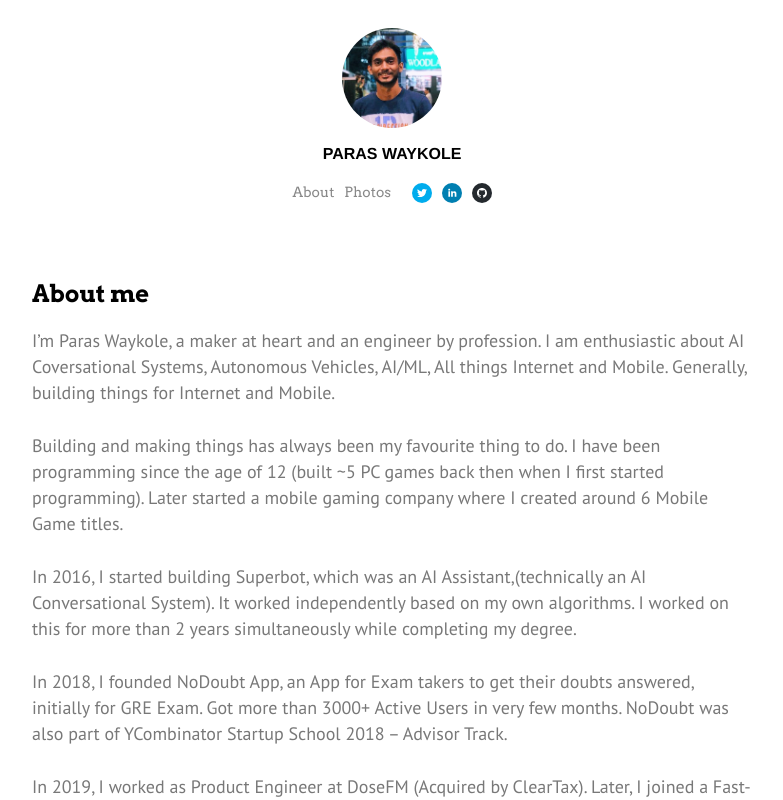
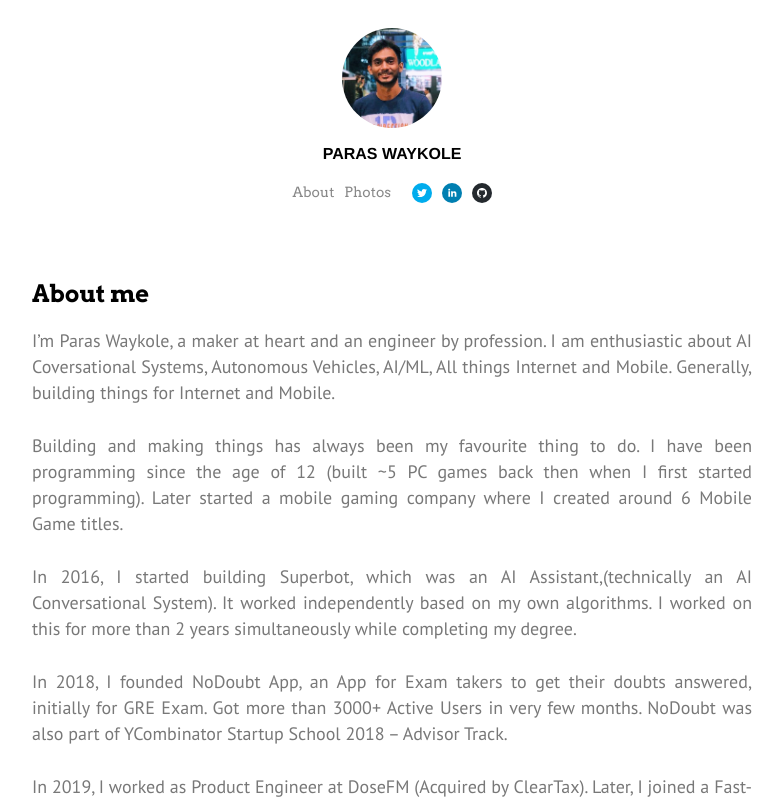
Before and after one commit to paraswaykole/paraswaykole-personal-website, a Next.js app: page / in a window 1280 px wide. Shown: the top 800 px of the page, without its empty margins (248-1031 px from the left). Built offline with nearby package versions, Linux system fonts and the light colour scheme.

Commit message:
updated css

```diff
--- a/styles/globals.css
+++ b/styles/globals.css
@@ -39,7 +39,7 @@
   padding: 0;
   text-transform: uppercase;
 }
-.title {
+article .title {
   font-family: 'Arvo', serif;
 }
 article{
@@ -51,6 +51,7 @@
   color: #787878;
   font-size: 18px;
   line-height: 26px;
+  text-align: justify;
 }
 article .content p{
   margin-bottom: 1.5em;
```
Also changed, not shown: 3 other files (tests, documents, lock files or other folders).
